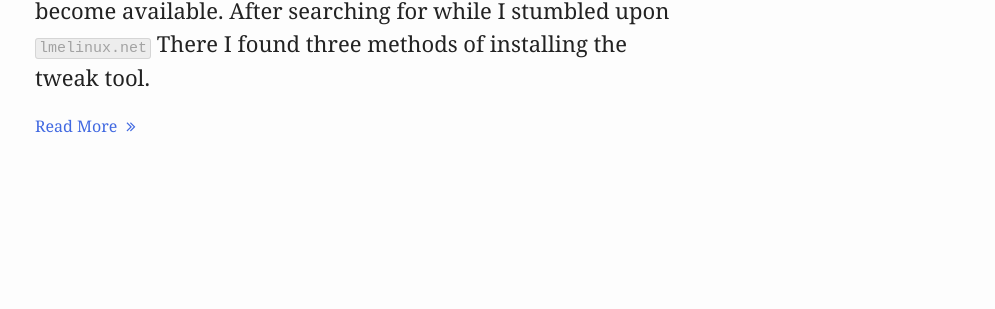
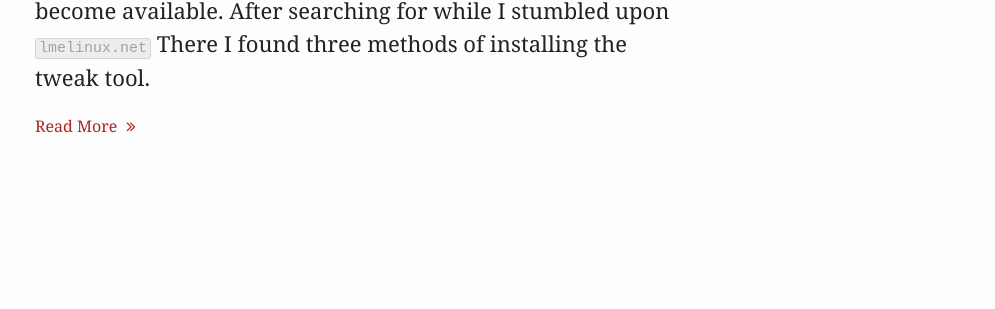
Before and after one commit to timbog80/timbog80.github.io, a Jekyll site: the page built from index.html, in a window 1280 px wide. Shown: the part 316-625 px from the top of the page, without its empty margins (285-1280 px from the left). Built offline with Jekyll 4.4.1, drawn with Linux system fonts in a browser that asks for light colours; nearby versions of some CDN libraries.

Commit message:
Changed -color

```diff
--- a/_sass/_layout.scss
+++ b/_sass/_layout.scss
@@ -110,6 +110,6 @@
 
   a {
     text-decoration: none;
-    color: #B22222;
+    color: $brand-color;
   }
 }
--- a/css/main.scss
+++ b/css/main.scss
@@ -11,7 +11,7 @@ $base-line-height: 1.5;
 
 $text-color:       #222222;
 $background-color: #fdfdfd;
-$brand-color:      #4169E1;
+$brand-color:      #B22222;
 $brand-color-dark:  darken($brand-color, 10%);
 
 $grey-color:       #d5d5d5;
```
Also changed, not shown: 1 other file.
